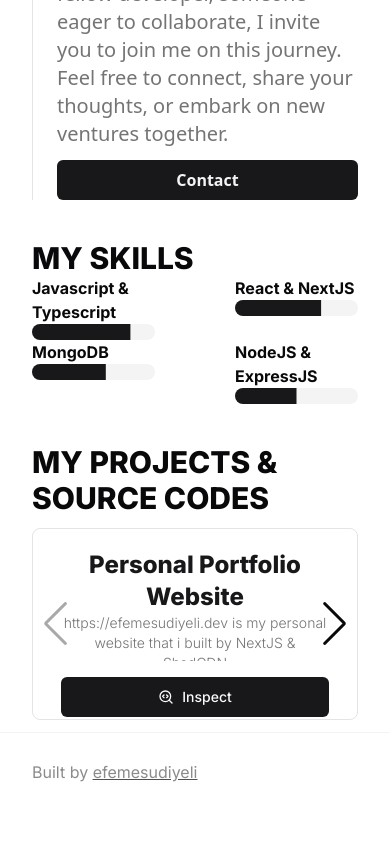
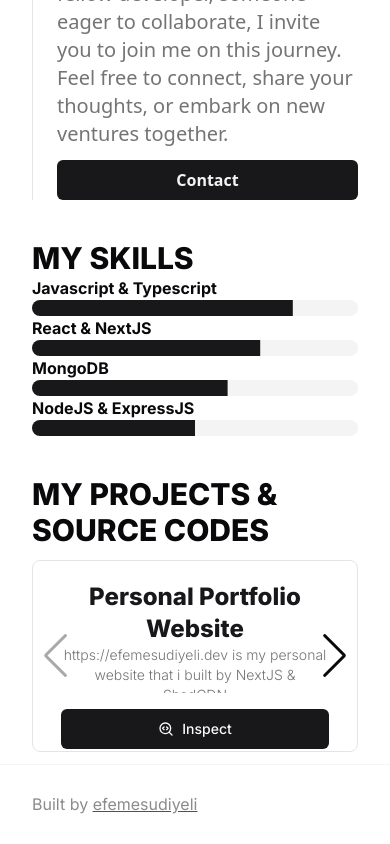
Before and after one commit to efemesudiyeli/personal-website, a Next.js app: page /whoami in a window 390 px wide. Shown: the part 1317-2161 px from the top of the page. Before the commit the page ends 2129 px from the top, so only its background shows below. Built offline with nearby package versions, Linux system fonts and the light colour scheme.

Commit message:
Skills responsive grid changes

```diff
--- a/app/whoami/page.tsx
+++ b/app/whoami/page.tsx
@@ -18,7 +18,7 @@
       <div id="skills" className="">
         <h2 className="text-3xl font-extrabold">MY SKILLS</h2>
 
-        <div className="grid grid-cols-2 gap-x-20">
+        <div className="grid grid-cols-1 md:grid-cols-2 md:gap-x-20">
           <SkillProgress skillName="Javascript & Typescript" value={80} />
           <SkillProgress skillName="React & NextJS" value={70} />
           <SkillProgress skillName="MongoDB" value={60} />
```
